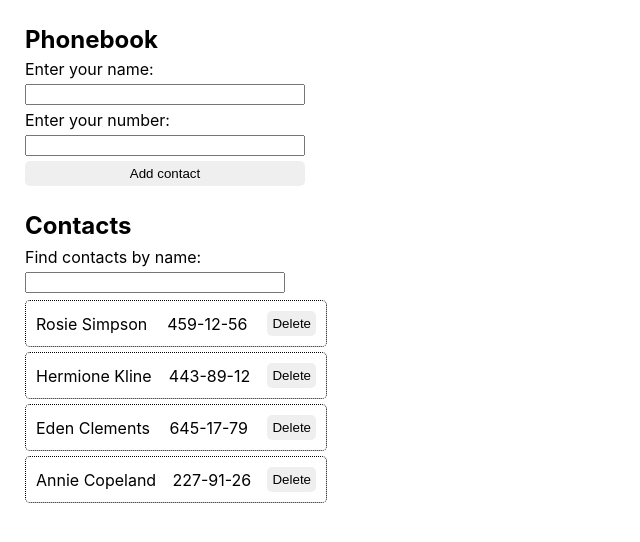
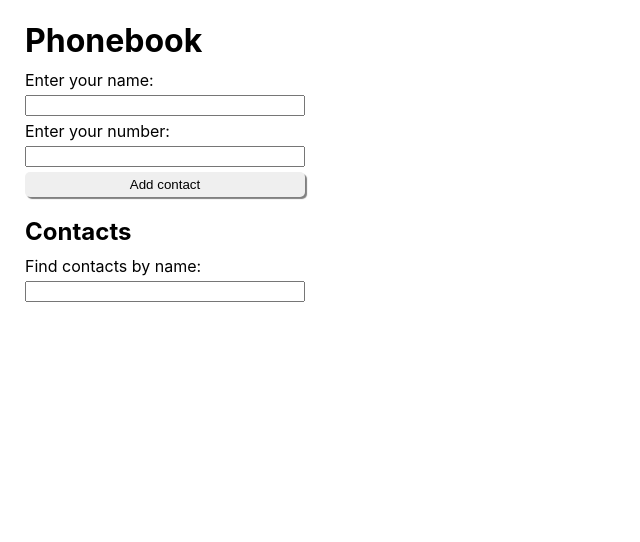
Before and after one commit to KaterynaPryimakova/goit-react-hw-02-phonebook, a React (Create React App) app: page / in a window 1280 px wide. Shown: the top 542 px of the page, without its empty margins (0-640 px from the left). Built offline with nearby package versions, Linux system fonts and the light colour scheme.

Commit message:
ading contacts done

```diff
--- a/src/components/App.jsx
+++ b/src/components/App.jsx
@@ -5,23 +5,26 @@ import { Filter } from './Filter/Filter';
 
 export class App extends Component {
   state = {
-    contacts: [
-      { name: 'Rosie Simpson', number: '459-12-56' },
-      { name: 'Hermione Kline', number: '443-89-12' },
-      { name: 'Eden Clements', number: '645-17-79' },
-      { name: 'Annie Copeland', number: '227-91-26' },
-    ],
+    contacts: [],
     filter: '',
+  };
+
+  updateState = newContact => {
+    this.setState(prevState => ({
+      contacts: [...prevState.contacts, newContact],
+    }));
   };
 
   render() {
     const { contacts } = this.state;
     return (
       <div>
-        <ContactForm title="Phonebook" />
-        <ContactList title="Contacts" contacts={contacts}>
-          <Filter />
-        </ContactList>
+        <h1>Phonebook</h1>
+        <ContactForm title="Phonebook" getNewContact={this.updateState} />
+
+        <h2>Contacts</h2>
+        <Filter />
+        <ContactList title="Contacts" contacts={contacts} />
       </div>
     );
   }
--- a/src/components/Button/Button.jsx
+++ /dev/null
@@ -1,6 +0,0 @@
-import React from 'react';
-import css from './Button.module.css';
-
-export const Button = ({ title }) => {
-  return <button className={css.button}>{title}</button>;
-};
--- a/src/components/Button/Button.module.css
+++ /dev/null
@@ -1,10 +0,0 @@
-.button {
-  border: none;
-  border-radius: 5px;
-  cursor: pointer;
-  padding: 5px;
-}
-.button:hover {
-  color: grey;
-  background-color: #000;
-}
--- a/src/components/ContactForm/ContactForm.jsx
+++ b/src/components/ContactForm/ContactForm.jsx
@@ -1,6 +1,6 @@
 import React, { Component } from 'react';
 import css from './ContactForm.module.css';
-import { Button } from 'components/Button/Button';
+import { nanoid } from 'nanoid';
 
 export class ContactForm extends Component {
   state = {
@@ -8,11 +8,32 @@ export class ContactForm extends Component {
     number: '',
   };
 
+  addContact = evt => {
+    evt.preventDefault();
+
+    const form = evt.currentTarget;
+    const userName = form.elements.name.value;
+    const userNumber = form.elements.number.value;
+
+    const { getNewContact } = this.props;
+
+    this.setState(
+      {
+        name: userName,
+        number: userNumber,
+        id: nanoid(),
+      },
+      () => {
+        getNewContact(this.state);
+      }
+    );
+
+    form.reset();
+  };
+
   render() {
-    const { title } = this.props;
     return (
-      <form className={css.form}>
-        <h2>{title}</h2>
+      <form onSubmit={this.addContact} className={css.form}>
         <label htmlFor="name">Enter your name:</label>
 
         <input type="text" name="name" required />
@@ -20,7 +41,8 @@ export class ContactForm extends Component {
         <label htmlFor="number"> Enter your number:</label>
 
         <input type="tel" name="number" required />
-        <Button title="Add contact" />
+
+        <button className={css.button}>Add contact</button>
       </form>
     );
   }
--- a/src/components/ContactForm/ContactForm.module.css
+++ b/src/components/ContactForm/ContactForm.module.css
@@ -3,5 +3,17 @@
   flex-direction: column;
   gap: 5px;
   max-width: 280px;
-  padding: 25px;
+  padding-left: 25px;
+  margin-bottom: 20px;
 }
+.button {
+  border: none;
+  border-radius: 5px;
+  cursor: pointer;
+  padding: 5px;
+  box-shadow: 2px 2px 1px grey;
+}
+.button:hover {
+  color: grey;
+  background-color: #000;
+}
--- a/src/components/ContactItem/ContactItem.jsx
+++ b/src/components/ContactItem/ContactItem.jsx
@@ -1,13 +1,12 @@
 import React from 'react';
-import { Button } from 'components/Button/Button';
 import css from './ContactItem.module.css';
 
 export const ContactItem = ({ name, number, id }) => {
   return (
-    <li key={id} className={css.item}>
+    <li key={id} className={css.item} id={id}>
       <p>{name}</p>
       <p>{number}</p>
-      <Button title="Delete" />
+      <button className={css.button}>Delete</button>
     </li>
   );
 };
--- a/src/components/ContactItem/ContactItem.module.css
+++ b/src/components/ContactItem/ContactItem.module.css
@@ -9,3 +9,14 @@
   border-radius: 5px;
   padding: 10px;
 }
+.button {
+  border: none;
+  border-radius: 5px;
+  cursor: pointer;
+  padding: 5px;
+  box-shadow: 2px 2px 1px grey;
+}
+.button:hover {
+  color: grey;
+  background-color: #000;
+}
--- a/src/components/ContactList/ContactList.jsx
+++ b/src/components/ContactList/ContactList.jsx
@@ -1,23 +1,15 @@
 import React from 'react';
 import { ContactItem } from 'components/ContactItem/ContactItem';
-import { nanoid } from 'nanoid';
+
 import css from './ContactList.module.css';
 
-export const ContactList = ({ title, contacts, children }) => {
+export const ContactList = ({ contacts, children }) => {
   return (
     <div className={css.list}>
-      <h2>{title}</h2>
       {children}
       <ul>
-        {contacts.map(({ name, number }) => {
-          return (
-            <ContactItem
-              name={name}
-              number={number}
-              id={nanoid()}
-              key={nanoid()}
-            />
-          );
+        {contacts.map(({ name, number, id }) => {
+          return <ContactItem name={name} number={number} id={id} key={id} />;
         })}
       </ul>
     </div>
--- a/src/components/Filter/Filter.module.css
+++ b/src/components/Filter/Filter.module.css
@@ -1,7 +1,8 @@
 .label {
-  width: 260px;
+  width: 280px;
   display: flex;
   flex-direction: column;
   gap: 5px;
-  padding: 7px 0;
+  padding: 0 25px;
+  margin-bottom: 10px;
 }
--- a/src/index.css
+++ b/src/index.css
@@ -13,9 +13,12 @@ code {
   font-family: source-code-pro, Menlo, Monaco, Consolas, 'Courier New',
     monospace;
 }
+h1,
+h2 {
+  padding-left: 25px;
+  margin-bottom: 10px;
+}
 
-h1,
-h2,
 h3,
 h4,
 h5,
```
